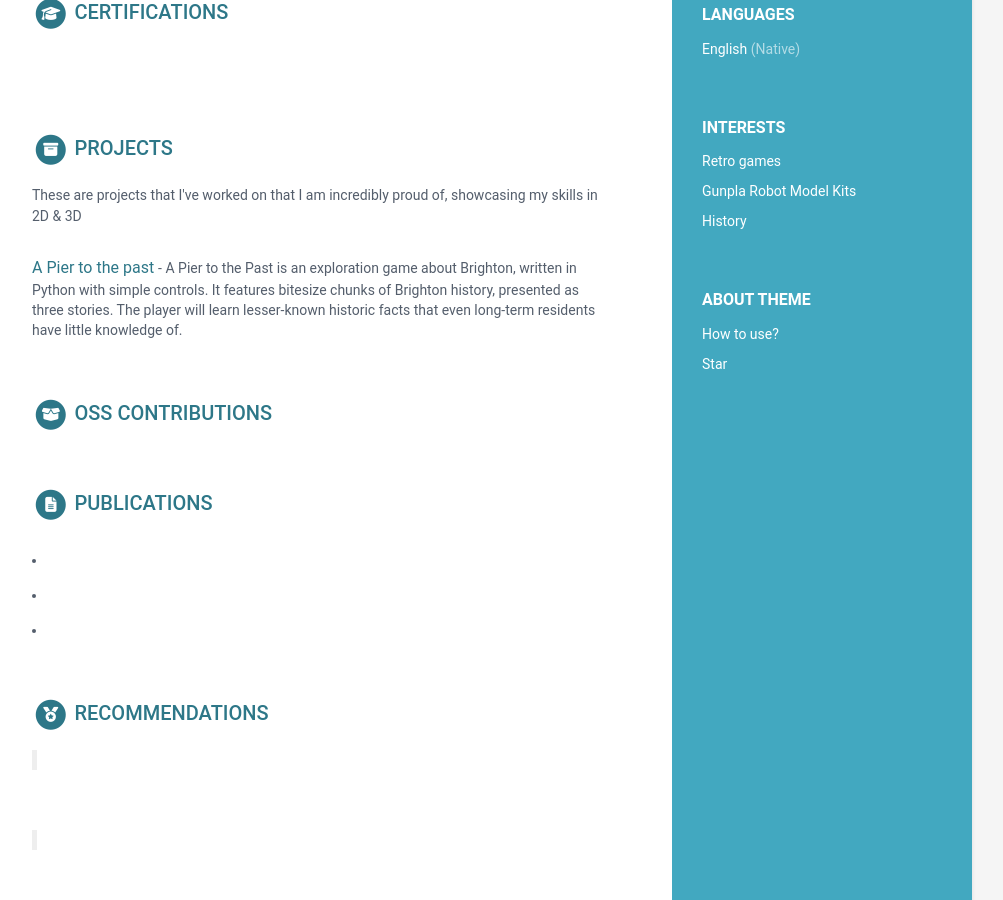
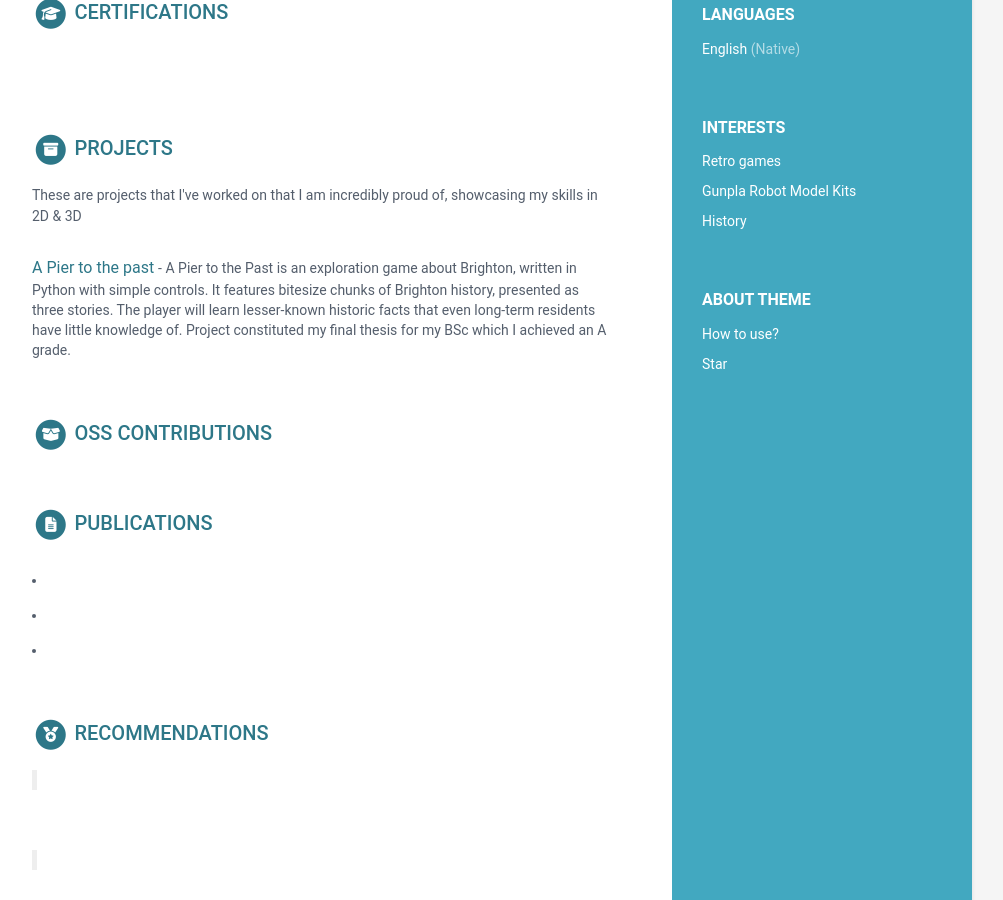
Before and after one commit to friedpuppy/online-cv, a Jekyll site: the page built from index.html, in a window 1280 px wide and 900 px high, scrolled down 814 px. Shown: the whole window, without its empty margins (168-1171 px from the left). Built offline with Jekyll 4.4.1, drawn with Linux system fonts in a browser that asks for light colours.

Commit message:
Update data.yml

```diff
--- a/_data/data.yml
+++ b/_data/data.yml
@@ -135,7 +135,7 @@ projects:
   assignments:
   - title: A Pier to the past
     link: "https://friedpuppy.itch.io/a-pier-to-the-past"
-    tagline: "A Pier to the Past is an exploration game about Brighton, written in Python with simple controls. It features bitesize chunks of Brighton history, presented as three stories. The player will learn lesser-known historic facts that even long-term residents have little knowledge of."
+    tagline: "A Pier to the Past is an exploration game about Brighton, written in Python with simple controls. It features bitesize chunks of Brighton history, presented as three stories. The player will learn lesser-known historic facts that even long-term residents have little knowledge of. Project constituted my final thesis for my BSc which I achieved an A grade."
 
 oss:
   title: OSS Contributions
```
